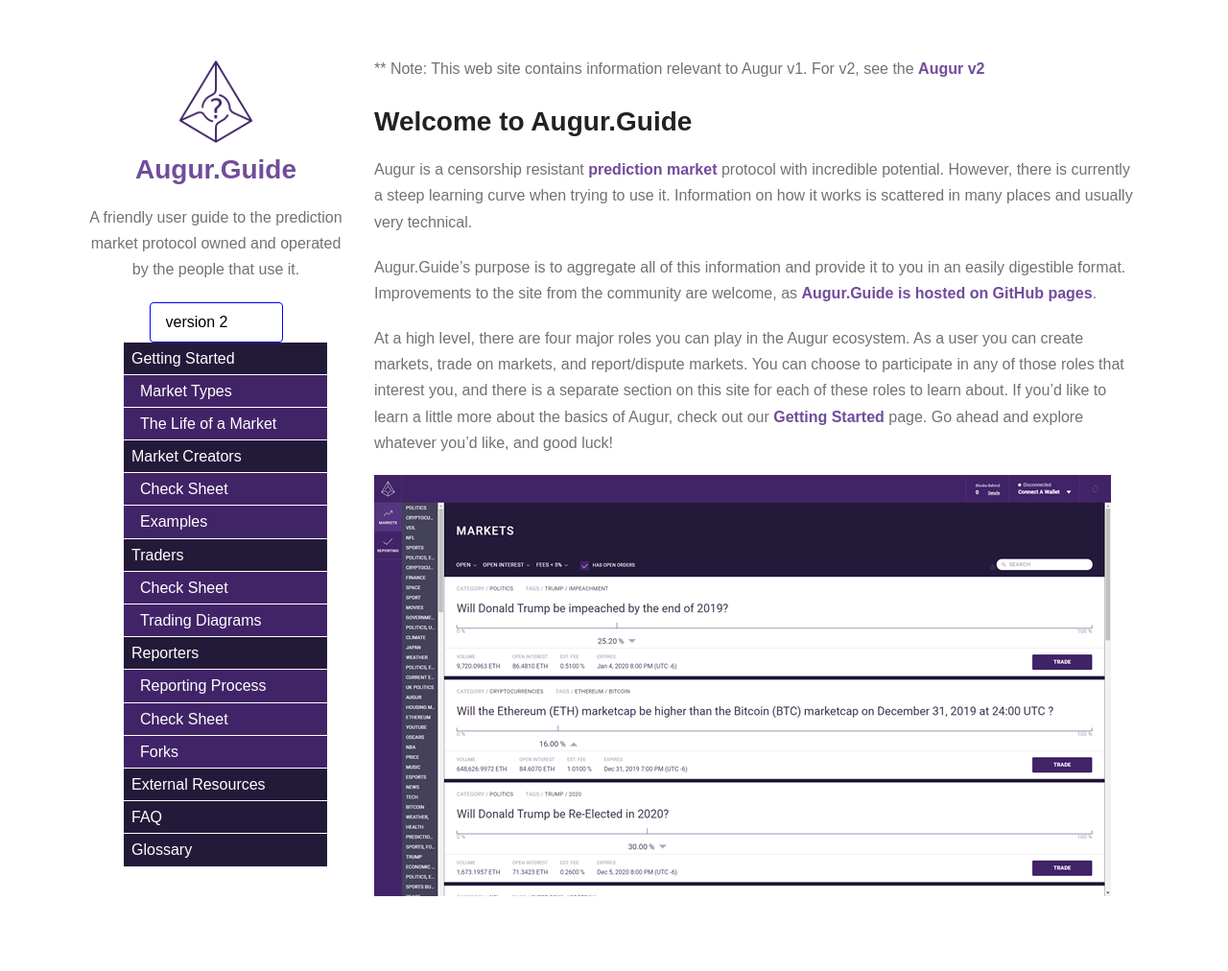
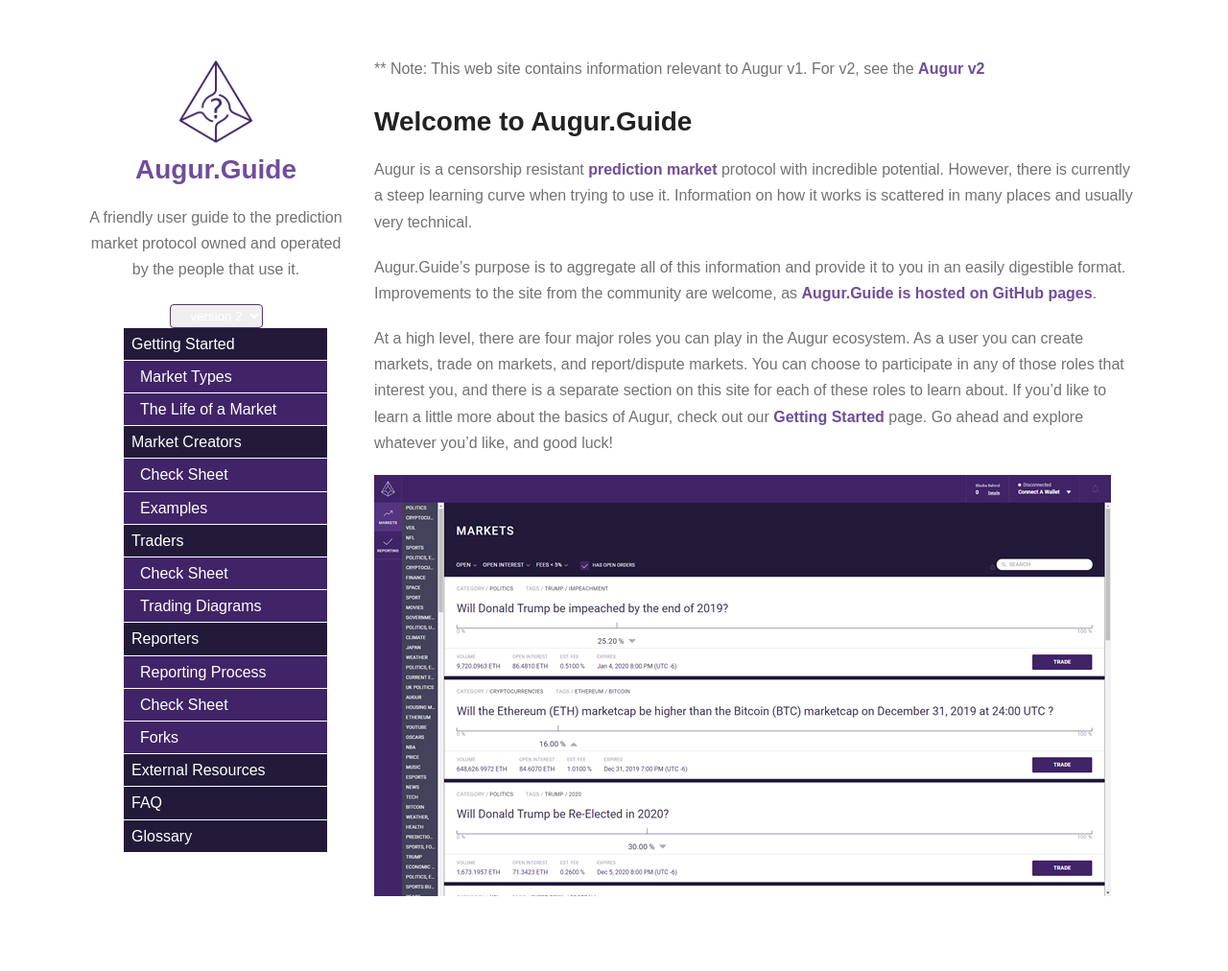
Before and after one commit to MicahZoltu/Augur.Guide-for-IPFS, a Jekyll site: the page built from index.md, in a window 1280 px wide. Shown: the whole page at 96% size. Built offline with Jekyll 4.4.1, drawn with Linux system fonts in a browser that asks for light colours; our own code applies the rules of GitHub Pages for plain Markdown files.

Commit message:
changed scss test 3

```diff
--- a/_sass/main.scss
+++ b/_sass/main.scss
@@ -271,21 +271,9 @@
 
 select {
 
-	/* styling */
-	background-color: white;
-	border: thin solid blue;
+	color: #FFF;
+	border: thin solid #55357E;
 	border-radius: 4px;
 	display: inline-block;
-	font: inherit;
-	line-height: 1.5em;
-	padding: 0.5em 3.5em 0.5em 1em;
-
-	/* reset */
-
-	margin: 0;
-	-webkit-box-sizing: border-box;
-	-moz-box-sizing: border-box;
-	box-sizing: border-box;
-	-webkit-appearance: none;
-	-moz-appearance: none;
+	padding: 3px 3px 3px 17px;
   }
```
